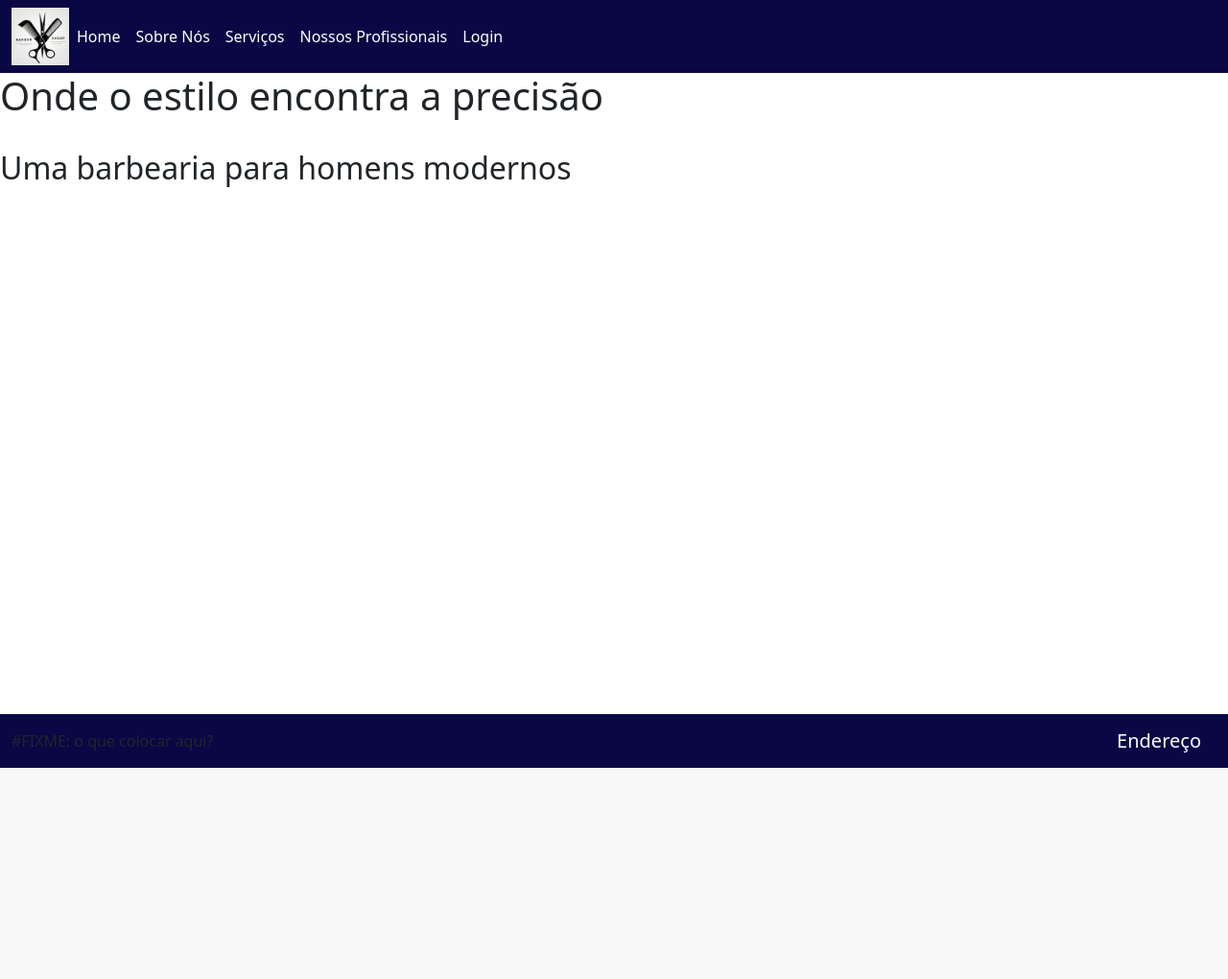
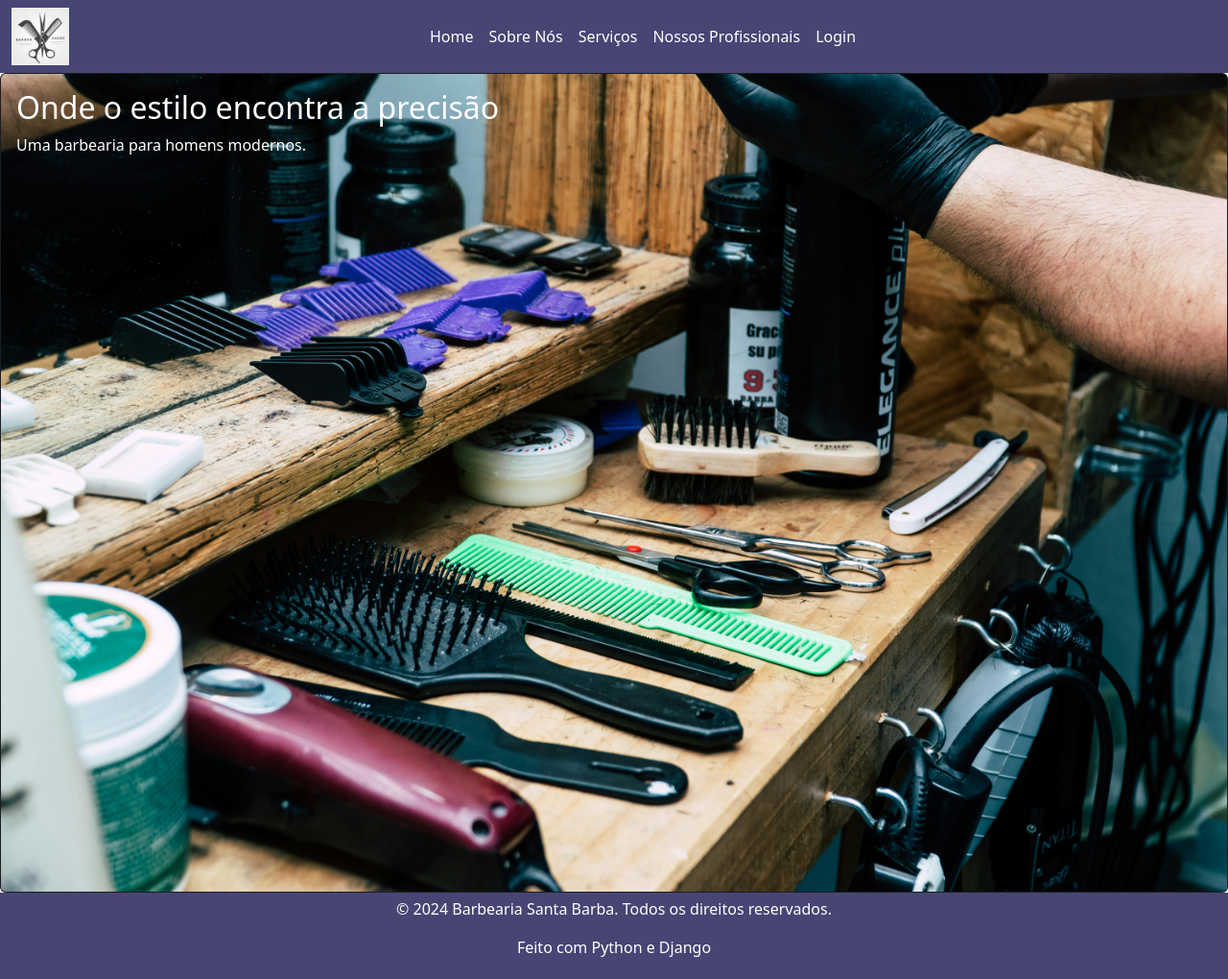
Before and after one commit to CarolSilveira0/prj_SantaBarba_Barbearia, a Django app: page / in a window 1280 px wide. Shown: the whole page at 96% size. Before the commit the page ends 800 px from the top, so only its background shows below. Run offline with Django 5.2, Linux system fonts and the light colour scheme.

Commit message:
adicao das páginas servicos e profissionais

```diff
--- a/app_barbearia/templates/home.html
+++ b/app_barbearia/templates/home.html
@@ -1,11 +1,14 @@
 {% extends 'base.html' %}
+{% load static %}
 
 {% block content %}
 
-        <h1> Onde o estilo encontra a precisão </h1>
-        <br>
-        <h2> Uma barbearia para homens modernos </h2>
+        <div class="card text-bg-dark">
+                <img src="{% static 'image/fundo_home.jpg' %}" class="card-img" alt="...">
+                <div class="card-img-overlay">
+                <h2 class="card-title">Onde o estilo encontra a precisão</h2>
+                <p class="card-text">Uma barbearia para homens modernos.</p>
+                </div>
+      </div>
 
 {% endblock %}
-
-{% comment %} links da navbar <a class="nav-link" href="{% url 'sobre' %}" style="color: #D9D9DF;">Sobre Nós</a> {% endcomment %}
--- a/app_barbearia/urls.py
+++ b/app_barbearia/urls.py
@@ -1,14 +1,14 @@
 
 from django.urls import path, include
-from .views import home,sobre
+from .views import home,sobre, servicos, profissionais
 # url - view - template
 
 urlpatterns = [
     path('', home, name='home'),
+    path('sobre/', sobre, name='sobre'),
+    path('servicos/', servicos, name='servicos'),
+    path('profissionais/', profissionais, name='profissionais'),
     # path('acessar/',views.acesso, name='acessar'),
     # path('cliente/', views.area_cliente, name='area_cliente'),
-    path('sobre/', sobre, name='sobre'),
-    # path('servicos', views.login, name='login')
     # path('agenda', views.agenda, name='agenda'),
-    # path('servicos', views.servicos, name='servicos')
 ]
--- a/app_barbearia/views.py
+++ b/app_barbearia/views.py
@@ -1,5 +1,5 @@
 from django.shortcuts import render
-# from .models import Usuario, Servico
+from .models import Servico, Profissional
 
 # Onde vai acontecer a lógica da aplicação,
 # consulta ao banco de dados, funções, renderização de páginas html
@@ -9,6 +9,19 @@ def home(request):
 
 def sobre(request):
     return render(request, 'sobre.html')
+
+
+def servicos(request):
+    context = {}
+    lista_servicos = Servico.objects.all().order_by('categoria')
+    context['lista_servicos'] = lista_servicos
+    return render(request, 'servicos.html', context)
+
+def profissionais(request):
+    context = {}
+    lista_profissionais = Profissional.objects.all()
+    context['lista_profissionais'] = lista_profissionais
+    return render(request, 'profissionais.html', context)
 
 # def acesso(request):
 #      return render(request, 'acessar.html')
@@ -27,16 +40,6 @@ def sobre(request):
 # def agenda(request):
 #     return render(request, 'agenda.html', name='agenda')
 
-# def profissionais(request):
-#     return render(request, 'profissionais.html', name='profissionais')
-
-# def servicos(request):
-#     servicos = {
-#         'servicos': Servico.objects.all()
-#     }
-
-
-#     return render(request, 'servicos.html', servicos)
 
 
 # Servico.objects.create()
--- a/planejamento.txt
+++ b/planejamento.txt
@@ -1,7 +1,7 @@
 Telas:
-    Home
+    Home -ok
     Lista de serviços com os valores
-    Sobre nós: breve histórico
+    Sobre nós: breve histórico - ok
     Profissionais
     Login
     Área do Cliente:
--- a/templates/base.html
+++ b/templates/base.html
@@ -33,12 +33,11 @@
       <script src="https://cdn.jsdelivr.net/npm/bootstrap@5.0.2/dist/js/bootstrap.min.js" integrity="sha384-cVKIPhGWiC2Al4u+LWgxfKTRIcfu0JTxR+EQDz/bgldoEyl4H0zUF0QKbrJ0EcQF" crossorigin="anonymous"></script>
       -->
 
-      <nav class="navbar fixed-bottom navbar-light" style="background-color: #0A0745;">
-        <div class="container-fluid">
-          #FIXME: o que colocar aqui?
-          <a class="navbar-brand" href="#" style="color: white;">Endereço</a>
-        </div>
-      </nav>
+      <footer class="opacity-75" style="background-color: #0A0745; color: white; padding: 5px; text-align: center;">
+        <p>&copy; 2024 Barbearia Santa Barba. Todos os direitos reservados.</p>
+        <p>Feito com Python e Django</p>
+      </footer>
+
     </body>
 
 </html>
--- a/templates/navbar.html
+++ b/templates/navbar.html
@@ -1,17 +1,17 @@
 {% load static %}
 
-<nav class="navbar navbar-expand-lg navbar-light" style="background-color: #0A0745;">
+<nav class="navbar navbar-expand-lg navbar-light opacity-75" style="background-color: #0A0745;">
     <div class="container-fluid">
         <img src="{% static 'image\logo.jpg' %}" alt="" width="60" height="60" class="d-inline-block align-text-top">
         <button class="navbar-toggler" type="button" data-bs-toggle="collapse" data-bs-target="#navbarNav" aria-controls="navbarNav" aria-expanded="false" aria-label="Toggle navigation">
             <span class="navbar-toggler-icon"></span>
         </button>
-        <div class="collapse navbar-collapse" id="navbarNav">
+        <div class="collapse navbar-collapse d-flex justify-content-around" id="navbarNav">
             <div class="navbar-nav">
                 <a class="nav-link active" aria-current="page" href="{% url 'home' %}"style="color: white;">Home</a>
                 <a class="nav-link" href="{% url 'sobre' %}" style="color: white;">Sobre Nós</a>
-                <a class="nav-link" href="#" style="color: white;">Serviços</a>
-                <a class="nav-link" href="#" style="color: white;">Nossos Profissionais</a>
+                <a class="nav-link" href="{% url 'servicos' %}" style="color: white;">Serviços</a>
+                <a class="nav-link" href="{% url 'profissionais' %}" style="color: white;">Nossos Profissionais</a>
                 <a class="nav-link" href="#" style="color: white;">Login</a>
             </div>
         </div>
```
Also changed, not shown: app_barbearia/templates/profissionais.html (added, +15 -0 lines), app_barbearia/templates/servicos.html (+9 -1 lines), db.sqlite3, media/images/felipe_KYJIY4z.jpg (added), static/image/fundo_home (Grande).jpg (added), static/image/fundo_home.jpg (added).
